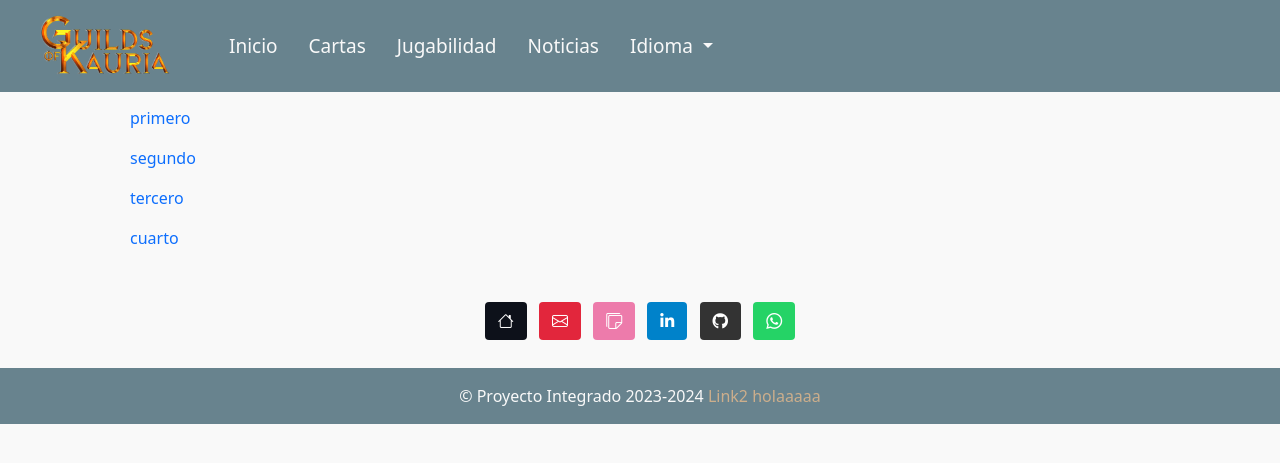
After one commit to RobertoRedes2001/2DAW24-Equipo1, a PHP site: page /how_toplay.html in a window 1280 px wide. The commit adds this page. Shown: the top 463 px of the page. Run offline with PHP 8.4, Linux system fonts and the light colour scheme; some web fonts are replaced.

Commit message:
haciendo howtoplay

```diff
--- /dev/null
+++ b/how_toplay.html
@@ -0,0 +1,126 @@
+<!DOCTYPE html>
+<html lang="es">
+
+<head>
+    <meta charset="UTF-8">
+    <meta name="viewport" content="width=device-width, initial-scale=1.0">
+    <link href="https://cdn.jsdelivr.net/npm/bootstrap@5.0.0/dist/css/bootstrap.min.css" rel="stylesheet"
+        integrity="sha384-wEmeIV1mKuiNpC+IOBjI7aAzPcEZeedi5yW5f2yOq55WWLwNGmvvx4Um1vskeMj0" crossorigin="anonymous">
+    <link rel="stylesheet" href="styles.css">
+    <link href="https://fonts.cdnfonts.com/css/akzidenzgrotesk" rel="stylesheet">
+    <link
+        href="https://db.onlinewebfonts.com/c/c9b633c5bd2f75144492451d119623ba?family=F12+Akzidenz+Grotesk%2A%2A+Light+02003"
+        rel="stylesheet">
+    <link
+        href="https://db.onlinewebfonts.com/c/53c0b5ca4d4f261f0b4bacba005484ef?family=F12+Akzidenz+Grotesk%2A%2A+Roman+05003"
+        rel="stylesheet">
+    <link rel="stylesheet" href="https://cdn.jsdelivr.net/npm/bootstrap-icons@1.11.3/font/bootstrap-icons.min.css">
+
+    <!-- Font Awesome stylesheet -->
+    <link rel="stylesheet" href="https://cdnjs.cloudflare.com/ajax/libs/font-awesome/5.15.1/css/all.min.css">
+    <link rel="icon" href="../images/2.png" type="image/png">
+    <script src="https://code.jquery.com/jquery-3.3.1.slim.min.js"></script>
+    <script src="https://stackpath.bootstrapcdn.com/bootstrap/4.3.1/js/bootstrap.min.js"></script>
+
+    <title>Inicio</title>
+</head>
+
+<body>
+    <header class="sticky-sm-top sticky-md-top sticky-lg-top sticky-xl-top">
+        <nav class="navbar navbar-expand-lg fixed-top navbar-light">
+            <a class="navbar-brand" href="#" style="padding-left: 20px;">
+                <img src="logo.png" width="130px" alt="Logo" style="margin-left: 20px;">
+            </a>
+            <button class="navbar-toggler" type="button" data-toggle="collapse" data-target="#navbarSupportedContent"
+                aria-controls="navbarSupportedContent" aria-expanded="false" aria-label="Toggle navigation">
+                <span class="navbar-toggler-icon"></span>
+            </button>
+
+            <div class="collapse navbar-collapse" id="navbarSupportedContent" style="padding-left: 20px;">
+                <ul class="navbar-nav mr-auto">
+                    <li class="nav-item">
+                        <a class="nav-link" href="index.html">Inicio</a>
+                    </li>
+                    <li class="nav-item">
+                        <a class="nav-link" href="proyecto.html">Cartas</a>
+                    </li>
+                    <li class="nav-item">
+                        <a class="nav-link" href="contacto.html">Jugabilidad</a>
+                    </li>
+                    <li class="nav-item">
+                        <a class="nav-link" href="noticias.html">Noticias</a>
+                    </li>
+
+                    <li class="nav-item dropdown ml-auto">
+                        <a class="nav-link dropdown-toggle" href="#" id="navbarDropdown" role="button"
+                            data-toggle="dropdown" aria-haspopup="true" aria-expanded="false">
+                            Idioma
+                        </a>
+                        <div class="dropdown-menu" aria-labelledby="navbarDropdown">
+                            <a class="dropdown-item" href="index.html">Español</a>
+                            <a class="dropdown-item" href="../src/en/index.html">English</a>
+                        </div>
+                    </li>
+
+                </ul>
+            </div>
+        </nav>
+    </header>
+
+    <!-- <div class="jumbotron jumbotron-fluid"></div> -->
+    <main>
+
+        <div class="container">
+            <h1>HOW TO PLAY</h1>
+            <h3>INDICE</h3>
+            <div class="row">
+                <div class="col-lg-6">
+                    <ul>
+                       <li class="nav-link"><a href=""></a>primero</li>
+                       <li class="nav-link"><a href=""></a>segundo</li>
+                       <li class="nav-link"><a href=""></a>tercero</li>
+                       <li class="nav-link"><a href=""></a>cuarto</li>
+                    </ul>
+                </div>
+            </div>
+        </div>
+    </main>
+    <footer class="bg-body-tertiary">
+        <!-- Grid container -->
+        <div class="container p-4 pb-0 footer-container">
+            <!-- Section: Social media -->
+            <section class="mb-4 social-media-section">
+                <a data-mdb-ripple-init class="btn text-white btn-floating m-1" style="background-color: #0D111A;"
+                    href="index.html" role="button"><i class="fab bi bi-house"></i></a>
+
+                <a data-mdb-ripple-init class="btn text-white btn-floating m-1" style="background-color: #e2263c;"
+                    href="mailto:mariamonteagudo06@gmail.com" role="button"><i class="fab bi bi-envelope"></i></a>
+
+                <a data-mdb-ripple-init class="btn text-white btn-floating m-1" style="background-color: #ED7BAB;"
+                    href="../images/CV_María_Monteagudo.pdf" download="CV_María_Monteagudo" role="button"><i
+                        class="bi bi-stickies"></i></a>
+
+                <a data-mdb-ripple-init class="btn text-white btn-floating m-1" style="background-color: #0082ca;"
+                    href="https://www.linkedin.com/in/mar%C3%ADa-monteagudo-b0261a256/" role="button"><i
+                        class="fab fa-linkedin-in"></i></a>
+
+                <a data-mdb-ripple-init class="btn text-white btn-floating m-1" style="background-color: #333333;"
+                    href="https://github.com/mamoro02?tab=repositories" role="button"><i class="fab fa-github"></i></a>
+
+                <a data-mdb-ripple-init class="btn text-white btn-floating m-1" style="background-color: #25D366;"
+                    href="https://wa.me/123456789" role="button"><i class="bi bi-whatsapp"></i></a>
+
+            </section>
+        </div>
+        <!-- Grid container -->
+
+        <!-- Copyright -->
+        <div class="text-center p-3" style="background-color: #68838E;">
+            © Proyecto Integrado 2023-2024
+            <a href="">Link2</a>
+            <a href="">holaaaaa</a>
+        </div>
+        <!-- Copyright -->
+    </footer>
+
+</body>
--- a/styles.css
+++ b/styles.css
@@ -60,6 +60,7 @@ a{
     text-decoration: none;
 }
 
+
 a:visited{
 
     color: #ccae8c;
```
